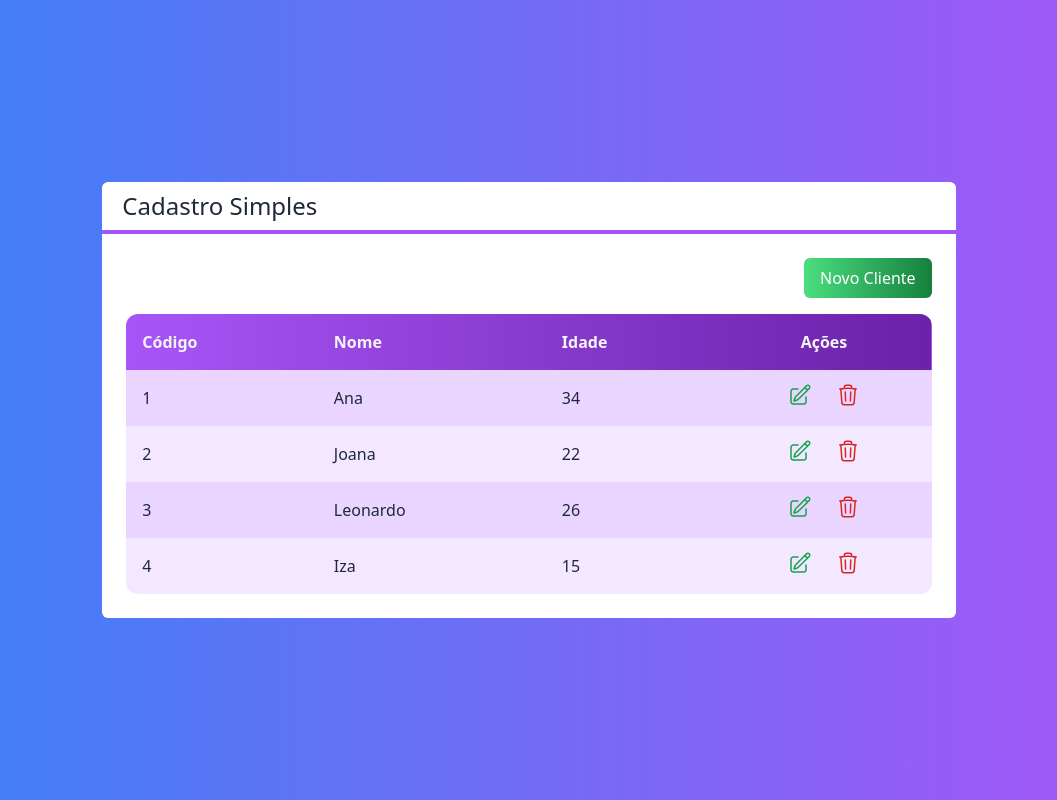
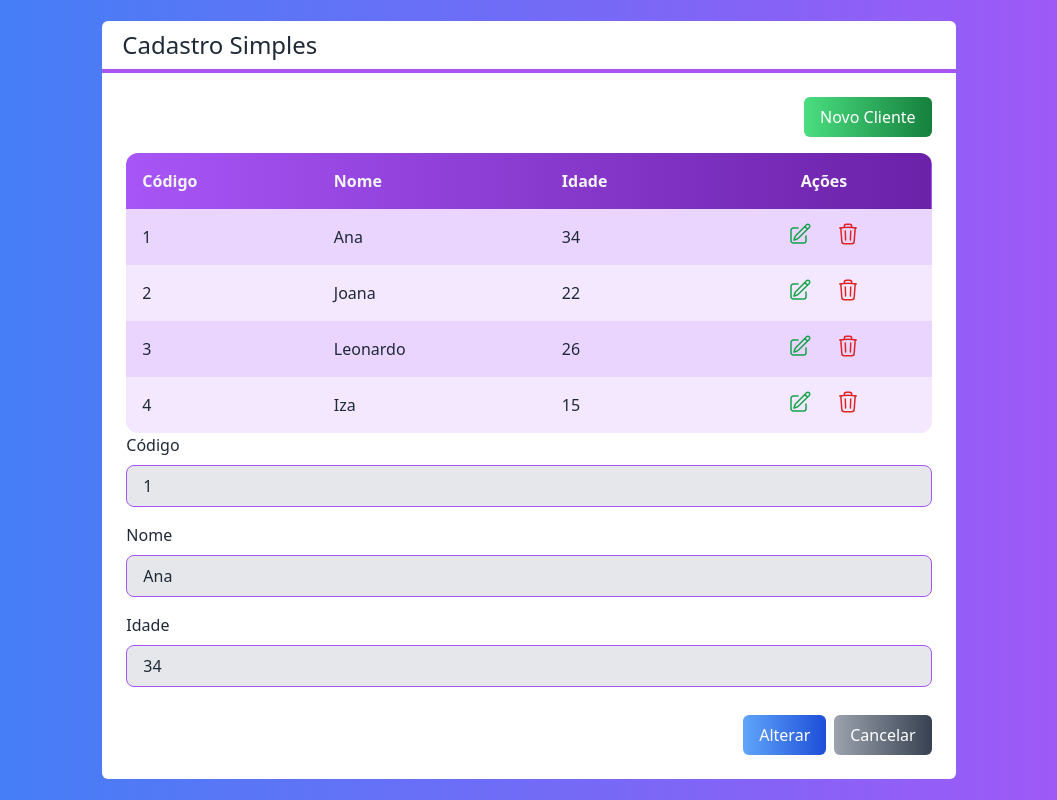
Before and after one commit to SamillyNunes/next-crud, a Next.js app: page / in a window 1280 px wide. Shown: the whole page, without its empty margins (111-1168 px from the left). Built offline with nearby package versions, Linux system fonts and the light colour scheme.

Commit message:
ui: changed add button name to custom button, added form and input components

```diff
--- a/src/components/AddButton.tsx
+++ b/src/components/CustomButton.tsx
@@ -1,10 +1,10 @@
-interface AddButtonProps{
+interface CustomButtonProps{
     children: any;
     color?: 'green' | 'blue' | 'gray';
-    classnName?: string;
+    className?: string;
 }
 
-export default function AddButton(props: AddButtonProps){
+export default function CustomButton(props: CustomButtonProps){
 
     const color = props.color ?? 'gray';
 
@@ -14,7 +14,7 @@ export default function AddButton(props: AddButtonProps){
                 bg-gradient-to-r from-${color}-400 to-${color}-700
                 text-white
                 px-4 py-2 rounded-md
-                ${props.classnName}
+                ${props.className}
             `}
         >
             {props.children}
--- /dev/null
+++ b/src/components/Form.tsx
@@ -0,0 +1,51 @@
+import { useState } from "react";
+import Input from "./Input";
+import Client from "@/core/Client";
+import CustomButton from "./CustomButton";
+
+interface FormProps{
+    client?: Client
+}
+
+export default function Form(props: FormProps){
+    const id = props.client?.id!== '' ? props.client?.id : null;
+
+    const c = props.client;
+
+    const [name, setName] = useState(c?.name ?? '');
+    const [age, setAge] = useState(c?.age ?? 0);
+
+    return (
+        <div>
+            {id && (
+                <Input
+                    label="Código"
+                    value={id}
+                    readonly
+                    className="mb-4"
+                />
+            )}
+            <Input
+                label="Nome"
+                value={name}
+                onChange={setName}
+                className="mb-4"
+            />
+            <Input
+                label="Idade"
+                type="number"
+                value={age}
+                onChange={setAge}
+            />
+
+            <div className="flex justify-end mt-7">
+                <CustomButton color="blue" className="mr-2">
+                    {id ? 'Alterar' : 'Salvar'}
+                </CustomButton>
+                <CustomButton>
+                    Cancelar
+                </CustomButton>
+            </div>
+        </div>
+    );
+}
--- /dev/null
+++ b/src/components/Input.tsx
@@ -0,0 +1,30 @@
+interface InputProps{
+    label: string;
+    type?: 'text' | 'number';
+    value: any;
+    readonly?: boolean;
+    onChange?: (value: any) => void;
+    className?: string;
+}
+
+export default function Input(props: InputProps){
+    return (
+        <div className={`flex flex-col ${props.className}`}>
+            <label className="mb-2">
+                {props.label}
+            </label>
+            <input
+                type={props.type ?? 'text'}
+                value={props.value}
+                readOnly={props.readonly}
+                onChange={e => props.onChange?.(e.target.value)}
+                className={`
+                    border border-purple-500 rounded-lg
+                    focus:outline-none ${props.readonly ? '' : 'focus:bg-white'}
+                    bg-gray-200
+                    px-4 py-2
+                `}
+            />
+        </div>
+    );
+}
--- a/src/pages/index.tsx
+++ b/src/pages/index.tsx
@@ -1,4 +1,5 @@
-import AddButton from "@/components/AddButton";
+import CustomButton from "@/components/CustomButton";
+import Form from "@/components/Form";
 import Layout from "@/components/Layout";
 import Table from "@/components/Table";
 import Client from "@/core/Client";
@@ -28,9 +29,10 @@ export default function Home() {
     ">
       <Layout title="Cadastro Simples">
         <div className="flex justify-end">
-          <AddButton classnName="mb-4" color="green">Novo Cliente</AddButton>
+          <CustomButton className="mb-4" color="green">Novo Cliente</CustomButton>
         </div>
         <Table clients={clients} selectedClient={selectedClient} deletedClient={deletedClient} />
+        <Form client={clients[0]}  />
       </Layout>
     </div>
 
```
